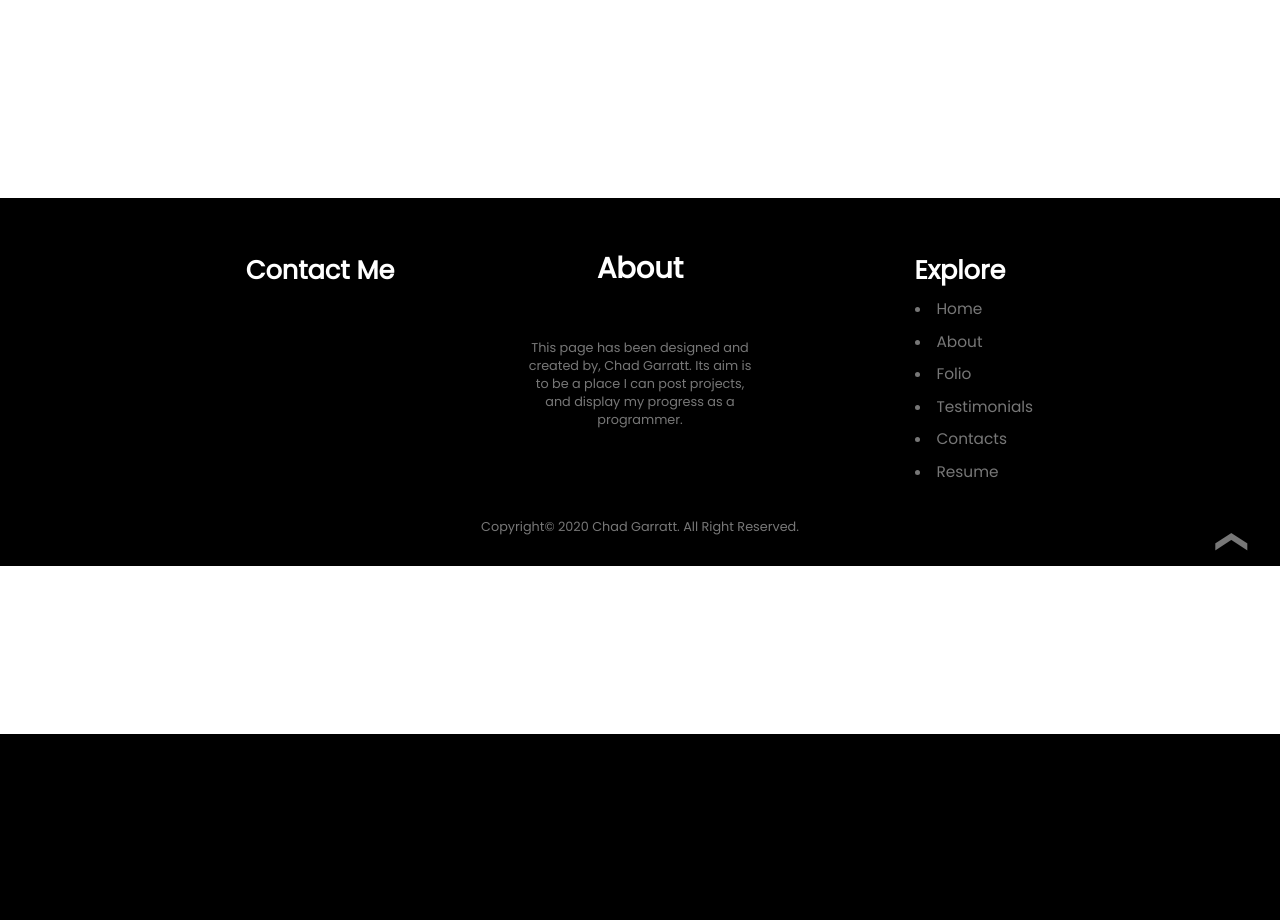
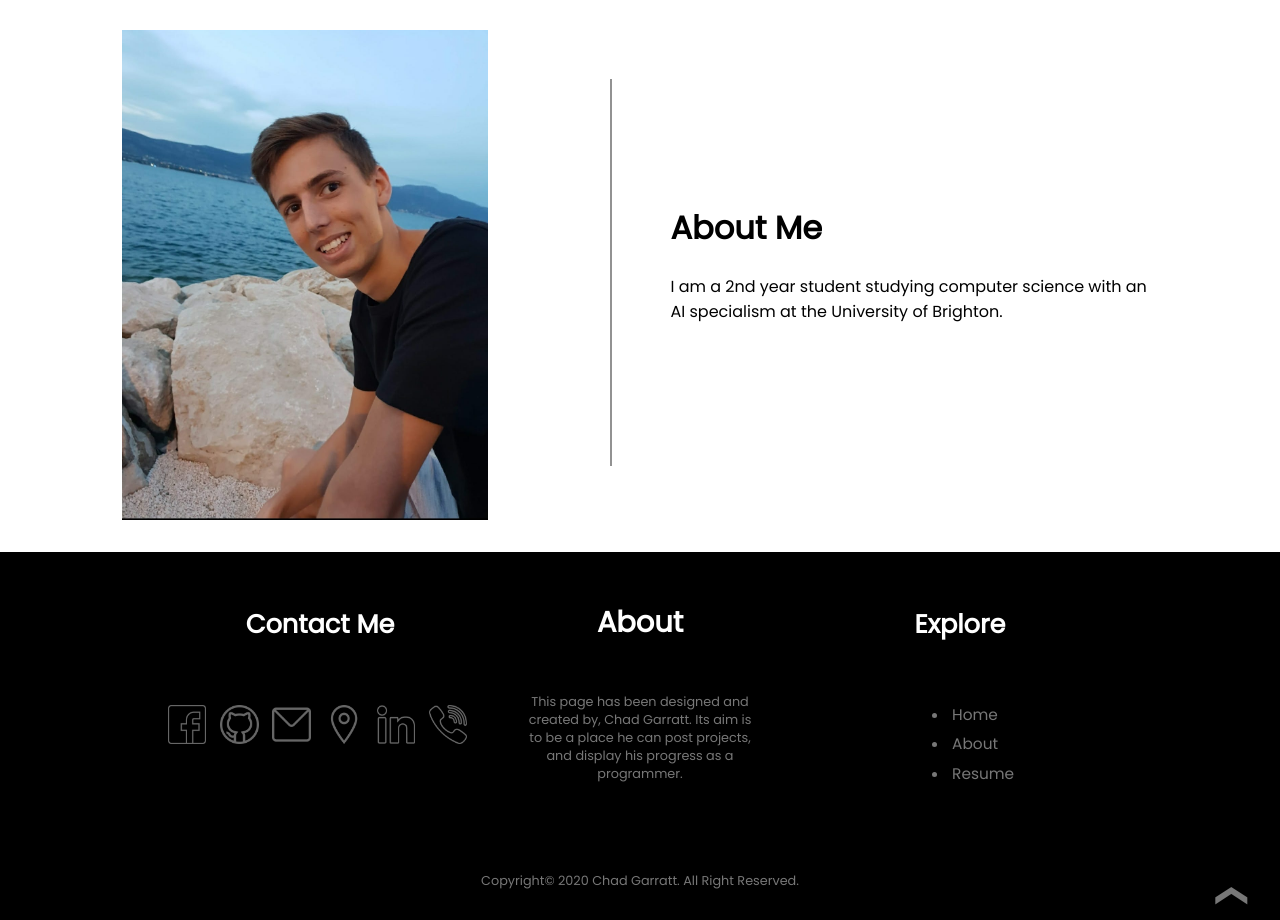
Before and after one commit to ChadG-202/FirstWebsite, a PHP site: page /about.html in a window 1280 px wide. Shown: the part 66-986 px from the top of the page. Before the commit the page ends 800 px from the top, so only its background shows below. Run offline with PHP 8.4, Linux system fonts and the light colour scheme.

Commit message:
Add files via upload

```diff
--- a/about.html
+++ b/about.html
@@ -25,21 +25,28 @@
                     </ul>
                 </nav>
             </header>
-            <main>
-                <div id="main_about_wrapper">
 
+            <div id="main_about_wrapper">
+                <div id="img_wrapper">
+                    <img src="images/about/me.jpg" alt="A picture of me">
                 </div>
-            </main>
+                <div id="line"></div>
+                <div id="about_text">
+                    <h1>About Me</h1>
+                    <p>I am a 2nd year student studying computer science with an AI specialism at the University of Brighton.</p>
+                </div>
+            </div>
+
             <footer>
                 <div class="footer_wrapper">
                     <div class="title_wrapper">
                         <h2>Contact Me</h2>
                     </div>
-                    <div class="link_wrapper">
+                    <div class="about_link_wrapper">
                         <a target="_blank" href="https://www.facebook.com/profile.php?id=100007105995409">
                             <img id="facebook" src="images/Social-Media-Logos/facebook.png" alt="Facebook" title="My Facebook">
                         </a>
-                        <a target="_blank" href="https://github.com/speedy-CG-123">
+                        <a target="_blank" href="https://github.com/ChadG-202">
                             <img id="github" src="images/Social-Media-Logos/github.png" alt="GitHub" title="My GitHub">
                         </a>
                         <a target="_blank" href="mailto:chadgarratt4@gmail.com">
@@ -48,7 +55,7 @@
                         <a target="_blank" href="https://www.google.co.uk/maps/place/Littlehampton/@50.8108465,-0.5553037,14z/data=!3m1!4b1!4m5!3m4!1s0x4875a37e0ee7c661:0x2799d679689139c!8m2!3d50.811057!4d-0.5386609">
                             <img id="location" src="images/Social-Media-Logos/location.png" alt="Location" title="My Location, Google Maps">
                         </a>
-                        <a target="_blank" href="https://www.linkedin.com/in/chadgarratt">
+                        <a target="_blank" href="https://www.linkedin.com/in/chadgarratt/">
                             <img id="linkedin" src="images/Social-Media-Logos/linkedin.png" alt="LinkedIn logo" title="My LinkedIn">
                         </a>
                         <a target="_blank" href="tel:07480571978">
@@ -60,7 +67,7 @@
                     </div>
                     <div class="about_footer_context">
                         <P>This page has been designed and created by, Chad Garratt.
-                            Its aim is to be a place I can post projects, and display my progress as a programmer.
+                            Its aim is to be a place he can post projects, and display his progress as a programmer.
                         </P>
                     </div>
                     <div class="title2_wrapper">
@@ -70,9 +77,6 @@
                         <ul>
                             <li><a href="index.html">Home</a></li>
                             <li><a href="about.html">About</a></li>
-                            <li><a href="folio.html">Folio</a></li>
-                            <li><a href="testimonials.html">Testimonials</a></li>
-                            <li><a href="contacts.html">Contacts</a></li>
                             <li><a href="documents/Resume.pdf" >Resume</a></li>
                         </ul>
                     </div>
--- a/index.js
+++ b/index.js
@@ -312,18 +312,13 @@ function iterator(b, iter, title){
 
 //about zoom
 function aboutZoom(active){
-    var about = document.querySelector(".greeting_info");
     var button = document.querySelector(".greeting .button_wrapper");
 
     if(active){
-        about.style.opacity = "1";
-        about.style.transform = "translateX(0)";
         button.style.opacity = "1";
         button.style.transform = "translateX(0)";
     }
     else{
-        about.style.opacity = "0.5";
-        about.style.transform = "translateX(-100px)";
         button.style.opacity = "0.5";
         button.style.transform = "translateX(50px)";
     }
@@ -336,7 +331,6 @@ function testimonialSlide(active){
 
     if(active){
         text.style.opacity = "1";
-        text.style.transform = "translateX(0)";
     }
 }
 
--- a/index.php
+++ b/index.php
@@ -2,7 +2,6 @@
     $fullName = $_POST['fullName'];
     $email = $_POST['email'];
     $question = $_POST['question'];
-
     //database connection
     $conn = new mysqli('localhost', 'root', '', 'portfolio_form');
     if($conn->connect_error){
--- a/styleSheet.css
+++ b/styleSheet.css
@@ -783,6 +776,68 @@ footer a{
 footer a:hover{
     color: var(--white);
 }
+/*About page---------------------------------------------------------------------------*/
+#main_about_wrapper{
+    display: grid;
+    grid-template-columns: 1fr 0.1fr 1fr;
+    grid-template-rows: 0.8fr;
+}
+
+#main_about_wrapper #img_wrapper{
+    text-align: center;
+    grid-row: 1/2;
+    grid-column: 1/2;
+}
+
+#main_about_wrapper #img_wrapper img{
+    margin-top: 5%;
+    margin-bottom: 4%;
+    width: 60%;
+}
+
+#main_about_wrapper #line{
+    margin-top: 130%;
+    grid-row: 1/2;
+    grid-column: 2/3;
+    height: 70%;
+    width: 2px;
+    background-color: rgb(146, 146, 146);
+}
+
+#main_about_wrapper #about_text{
+    margin-top: 30%;
+    grid-column: 3/4;
+    grid-row: 1/2;
+}
+
+#main_about_wrapper #about_text p {
+    width: 80%;
+}
+
+footer .footer_wrapper .about_link_wrapper{
+    grid-row: 1/2;
+    grid-column: 1/2;
+    padding-top: 5%;
+}
+
+footer .footer_wrapper .about_link_wrapper{
+    margin: auto 0 auto 25.5%;
+}
+
+footer .footer_wrapper .about_link_wrapper img{
+    width: 3vw;
+    filter: invert(40%);
+    -webkit-filter: invert(40%);
+    transition: ease 0.5s;
+    -moz-transition: ease 0.5s;
+    -webkit-transition: ease 0.5s;
+    margin: 1%;
+}
+
+footer .footer_wrapper .about_link_wrapper img:hover{
+    filter: invert(100%);
+    -webkit-filter: invert(100%);
+}
 
 @media only screen and (max-width: 860px) {
     .home_wrapper .head_wrapper{
```
Also changed, not shown: other parts of styleSheet.css (+9 -16 lines), index.html (+3 -6 lines), images/about/me.jpg (added), 1 other file.
